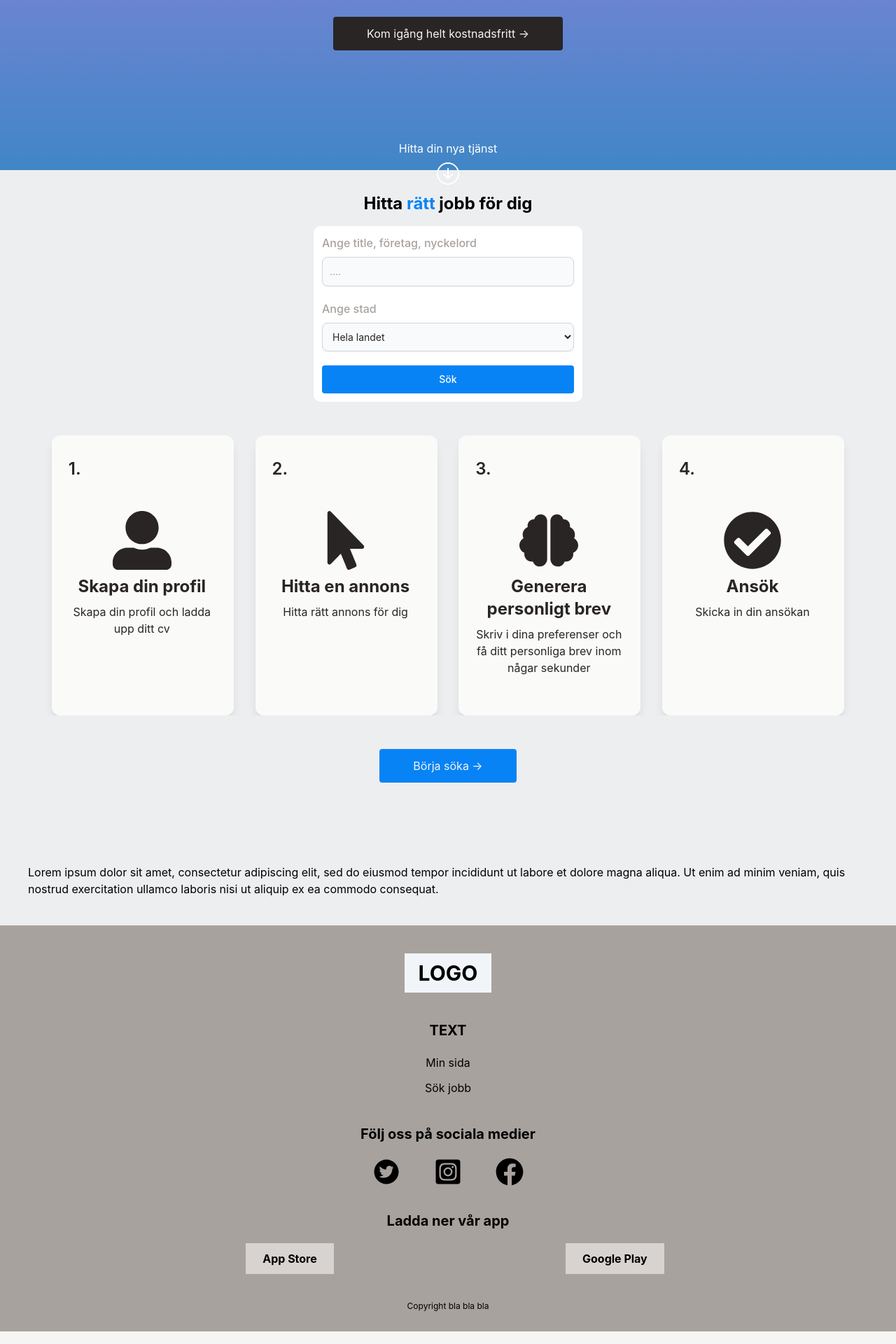
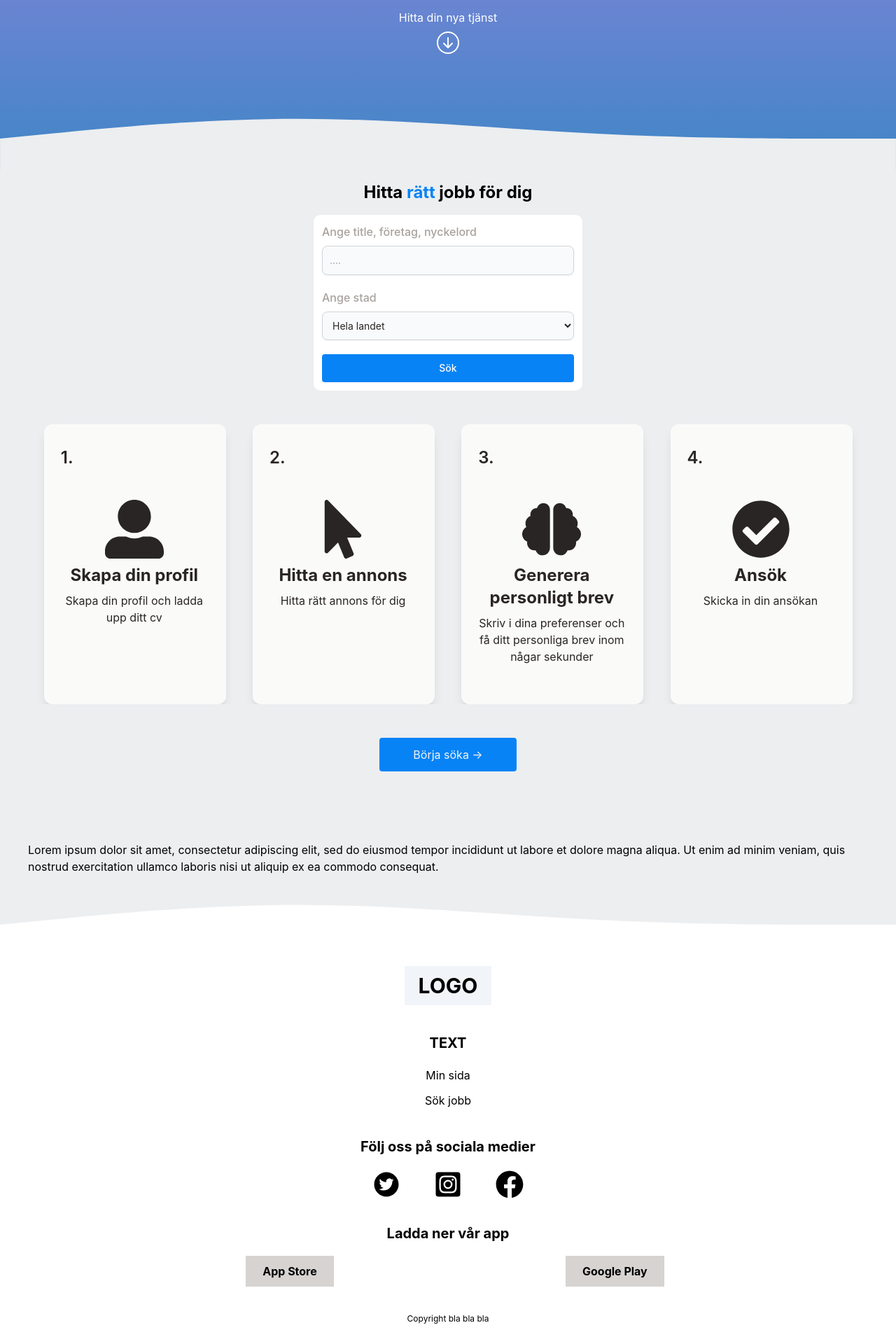
Before and after one commit to Adrozs/Emplojd, a React (Vite) app: page / in a window 1280 px wide. Shown: the part 557-2477 px from the top of the page at 70% size. Built offline with nearby package versions, Linux system fonts and the light colour scheme; a web font is replaced by a local one.

Commit message:
landingpage after mockup

```diff
--- a/src/components/Footer.jsx
+++ b/src/components/Footer.jsx
@@ -1,12 +1,24 @@
-import { AiFillTwitterCircle } from 'react-icons/ai';
-import { FaFacebook, FaInstagramSquare } from 'react-icons/fa';
-import { Link } from 'react-router-dom';
+import { AiFillTwitterCircle } from "react-icons/ai";
+import { FaFacebook, FaInstagramSquare } from "react-icons/fa";
+import { Link } from "react-router-dom";
 
 export default function Footer() {
   return (
     <>
+      <div className="relative mt-[90px]">
+        <svg
+          xmlns="http://www.w3.org/2000/svg"
+          viewBox="0 0 1440 130"
+          className="absolute top-[-30px] md:top-[-90px] w-full"
+        >
+          <path
+            fill="#fff"
+            fillOpacity="1"
+            d="M0,80L80,72C160,64,320,48,480,48C640,48,800,64,960,72C1120,80,1280,80,1360,80L1440,80L1440,160L1360,160C1280,160,1120,160,960,160C800,160,640,160,480,160C320,160,160,160,80,160L0,160Z"
+          ></path>
+        </svg>
         <div>
-				<div className="bg-stone-400">
+          <div className="bg-white">
             <div className="flex justify-center">
               <h2 className="inline bg-slate-100 p-2.5 pl-5 pr-5 font-bold mt-10 mb-10 text-3xl">
                 LOGO
@@ -51,6 +63,7 @@ export default function Footer() {
             </p>
           </div>
         </div>
+      </div>
     </>
   );
 }
--- a/src/pages/JobList/JobList.jsx
+++ b/src/pages/JobList/JobList.jsx
@@ -4,9 +4,11 @@ import Header from "../../components/Header";
 
 function JobList() {
   return (
-    <main className="flex flex-col  p-5 h-screen">
+    <main className="flex flex-col  h-screen">
       <Header />
-      <JobSearchForm />
+      <main className=" px-5">
+        <JobSearchForm />
+      </main>
       <Footer />
     </main>
   );
--- a/src/pages/LandingPage/LandingPage.jsx
+++ b/src/pages/LandingPage/LandingPage.jsx
@@ -10,11 +10,11 @@ export default function LandingPage() {
   return (
     <>
       <section
-        className="bg-gradient-to-b from-[#CA81ED] to-[#4086C6] bg-cover bg-no-repeat h-screen pb-20"
+        className="bg-gradient-to-b from-[#CA81ED] to-[#4086C6] bg-cover bg-no-repeat h-screen lg:pb-20"
         id="hero"
       >
         <Header />
-        <div className=" container flex flex-col-reverse items-center px-6 mx-auto mt-6 space-y-0 md:space-y-0 md:flex-grow">
+        <div className=" container flex flex-col-reverse items-center  px-6 mx-auto space-y-0 md:space-y-0 md:flex-grow md:mt-[-75px]">
           <div className="flex flex-col items-center justify-center mt-48 space-y-12 md:w-1/2 text-white">
             <h1 className="text-3xl">
               Välkommen till <br />
@@ -27,31 +27,44 @@ export default function LandingPage() {
               baserade på ditt CV, dina intressen samt dina preferenser. <br />
               För att <strong>det ska vara enkelt att söka jobb</strong>
             </p>
-            <div className="flex justify-center md:justify-center">
+            <div className="flex justify-center md:justify-center flex-col">
               <Link
                 to="/signin"
                 className="rounded-[4px] p-3 px-12 mb-20 bg-stone-800 text-stone-100"
               >
                 Kom igång helt kostnadsfritt &rarr;
               </Link>
-            </div>
-            <div className="max-w-sm text-center md:text-center">
-              <p>Hitta din nya tjänst</p>
-              <div className="flex justify-center md:justify-center">
-                <button className="p-5 px-6 pt-2 baseline">
-                  <BsArrowDownCircle size="2rem" />
-                </button>
+              <div className="max-w-sm text-center md:text-center mt-[100px] md:mt-[-40px]">
+                <p>Hitta din nya tjänst</p>
+                <div className="flex justify-center md:justify-center">
+                  <button className="p-5 px-6 pt-2 baseline">
+                    <BsArrowDownCircle size="2rem" />
+                  </button>
+                </div>
               </div>
             </div>
           </div>
         </div>
       </section>
 
-      <section className="p-4">
-        <div className=" min-h-4 flex justify-center  ">
+      <section>
+        <div className=" flex justify-center  ">
           <h6 className="my-4 flex-col font-semi-bold items-center justify-center text-center text-2xl font-bold">
             Hitta <span className="text-customBlue">rätt</span> jobb för dig
           </h6>
+        </div>
+        <div className="w-full">
+          <svg
+            xmlns="http://www.w3.org/2000/svg"
+            viewBox="0 0 1440 130"
+            className="absolute bottom-0 w-full"
+          >
+            <path
+              fill="#eceef0"
+              fillOpacity="1"
+              d="M0,80L80,72C160,64,320,48,480,48C640,48,800,64,960,72C1120,80,1280,80,1360,80L1440,80L1440,160L1360,160C1280,160,1120,160,960,160C800,160,640,160,480,160C320,160,160,160,80,160L0,160Z"
+            ></path>
+          </svg>
         </div>
         <SearchForm />
         <ActiveSlider />
@@ -64,54 +77,6 @@ export default function LandingPage() {
           </Link>
         </div>
       </section>
-      {/* <div className="min-h-96 mt-10">
-        <h6 className="mt-2 flex-col font-bold items-center justify-center text-center text-2xl mb-10">
-          Såhär går det till
-        </h6>
-
-        <div className="flex mr-10 ms-10 mb-20 ml-20">
-          <div className="mr-12">
-            <button className="p-5 px-6 pt-2 baseline">
-              <SiPokemon size="4rem" />
-            </button>
-            <h6 className="font-bold text-xl">1. lorem ipsum</h6>
-            <p>lorem ipsum lorem ipsum lorem </p>
-          </div>
-
-          <div>
-            <button className="p-5 px-6 pt-2 baseline">
-              <SiPokemon size="4rem" />
-            </button>
-            <h6 className="font-bold text-xl">2. lorem ipsum</h6>
-            <p>lorem ipsum lorem ipsum lorem </p>
-          </div>
-        </div>
-
-        <div className="flex mr-10 ms-10 mb-10 ml-20">
-          <div className="mr-12">
-            <button className="p-5 px-6 pt-2 baseline">
-              <SiPokemon size="4rem" />
-            </button>
-            <h6 className="font-bold text-xl">3. lorem ipsum</h6>
-            <p>lorem ipsum lorem ipsum lorem </p>
-          </div>
-
-          <div>
-            <button className="p-5 px-6 pt-2 baseline">
-              <SiPokemon size="4rem" />
-            </button>
-            <h6 className="font-bold text-xl">4. lorem ipsum</h6>
-            <p>lorem ipsum lorem ipsum lorem </p>
-          </div>
-        </div>
-
-        <div className="flex justify-center md:justify-center">
-          <Link to="/signin" className=" ml-5 p-3 px-40 font-bold bg-stone-300">
-            CTA?
-          </Link>
-        </div>
-        <h6 className="font-bold mt-20 ms-10 text-2xl">TEXT</h6>
-      </div> */}
       <p className="ms-10 mr-10 mt-5 mb-10">
         Lorem ipsum dolor sit amet, consectetur adipiscing elit, sed do eiusmod
         tempor incididunt ut labore et dolore magna aliqua. Ut enim ad minim
--- a/src/ui/AppLayout.jsx
+++ b/src/ui/AppLayout.jsx
@@ -1,4 +1,3 @@
-import Header from "../components/Header";
 import { Outlet, useNavigation } from "react-router-dom";
 import Loader from "./Loader";
 function AppLayout() {
```
Lines whose indentation alone changed are shown as unchanged.
